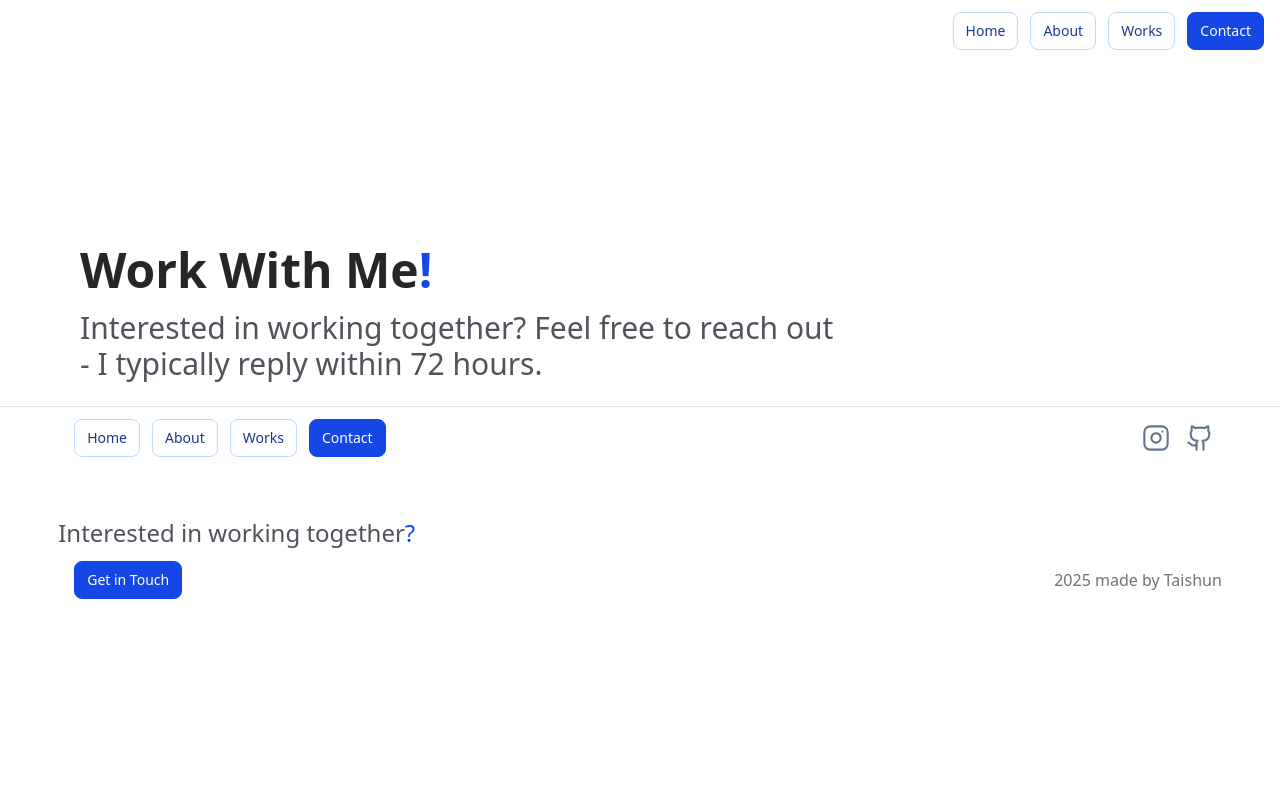
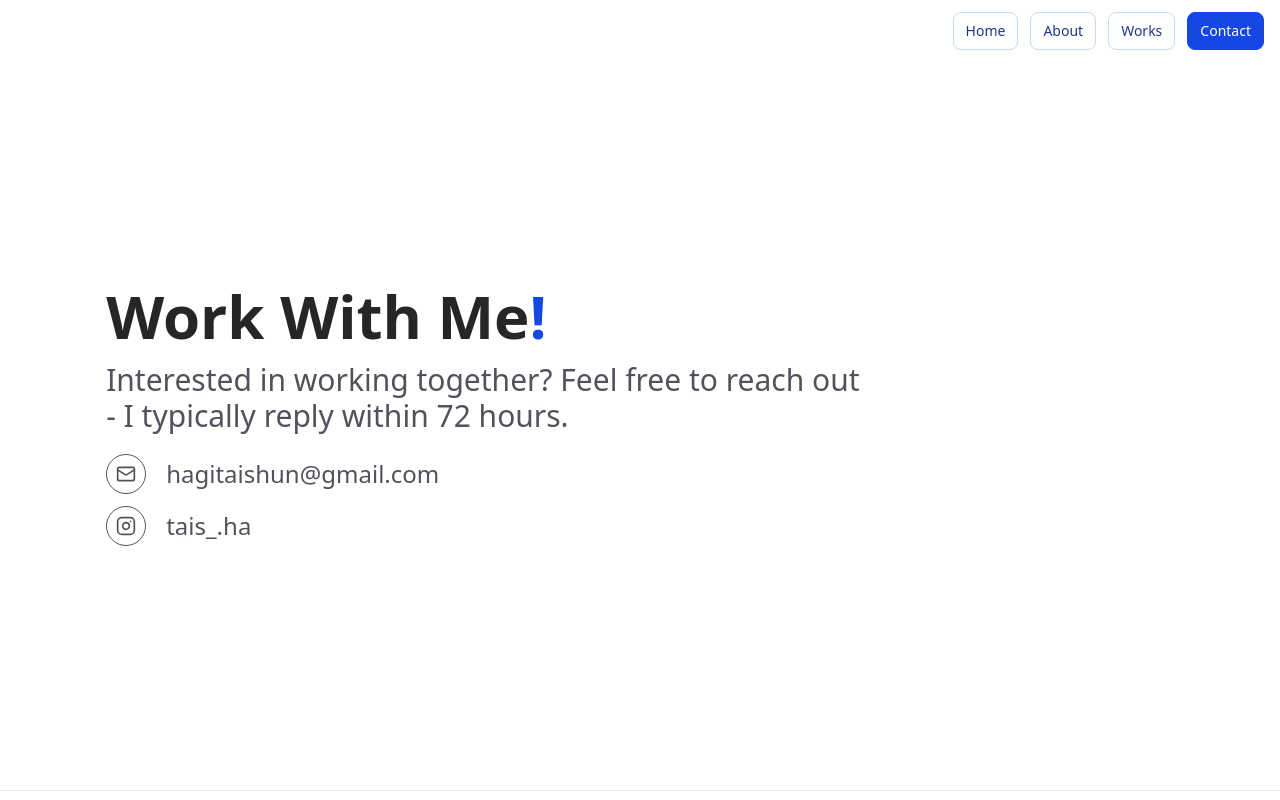
Before and after one commit to Taishun-Hagihara/taishun-portfolio, a React (Vite) app: page /contact in a window 1280 px wide. Shown: the top 800 px of the page. Built offline with nearby package versions, Linux system fonts and the light colour scheme.

Commit message:
Gmail Icon

```diff
--- /dev/null
+++ b/src/components/ContactLinks.jsx
@@ -0,0 +1,22 @@
+import { Mail, Instagram} from "lucide-react";
+
+const ContactLink = () => {
+    return (
+        <div className="">
+            <div className="flex items-center justify-start text-zinc-600 text-2xl mt-5 ">
+                <div className="w-10 h-10 rounded-full border border-current flex items-center justify-center mr-5">
+                    <Mail size={20} />
+                </div>
+                <p>hagitaishun@gmail.com</p>
+            </div>
+            <div className="flex items-center justify-start text-zinc-600 text-2xl mt-3">
+                <div className="w-10 h-10 rounded-full border border-current flex items-center justify-center mr-5">
+                    <Instagram size={20} />
+                </div>
+                <p>tais_.ha</p>
+            </div>
+        </div>
+    );
+};
+
+export default ContactLink;
--- a/src/pages/Contact.jsx
+++ b/src/pages/Contact.jsx
@@ -1,9 +1,15 @@
+import ContactLink from "../components/ContactLinks"
+
 export default function Contact() {
     return (
-        <div className="mt-40">
-            <h1 className="text-neutral-800 text-5xl w-10/11 mx-auto font-bold mb-4">Work With Me<span className="text-blue-700">!</span></h1>
-            <p className="text-zinc-600 text-3xl w-10/11 mx-auto ">Interested in working together? Feel free to reach out </p>
-            <p className="text-zinc-600 text-3xl w-10/11 mx-auto">- I typically reply within 72 hours.</p>
+        <div className="mt-50 h-120">
+            <h1 className="text-neutral-800 text-6xl w-13/15 mx-auto font-bold mb-4">Work With Me<span className="text-blue-700">!</span></h1>
+            <p className="text-zinc-600 text-3xl w-13/15 mx-auto ">Interested in working together? Feel free to reach out </p>
+            <p className="text-zinc-600 text-3xl w-13/15 mx-auto">- I typically reply within 72 hours.</p>
+            <div className=" w-13/15 mx-auto">
+            <ContactLink />
+
+            </div>
         </div>
     )
 }
```
